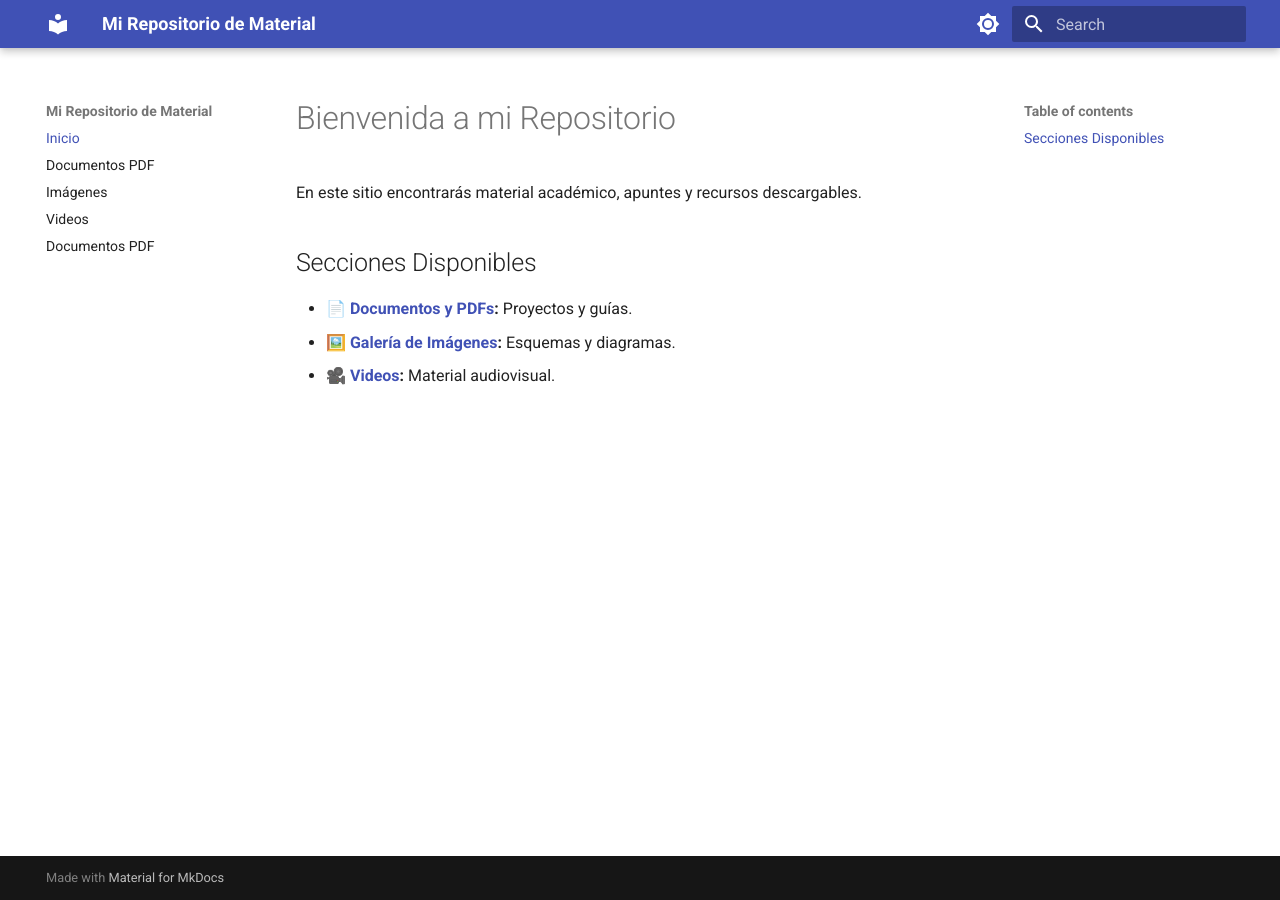
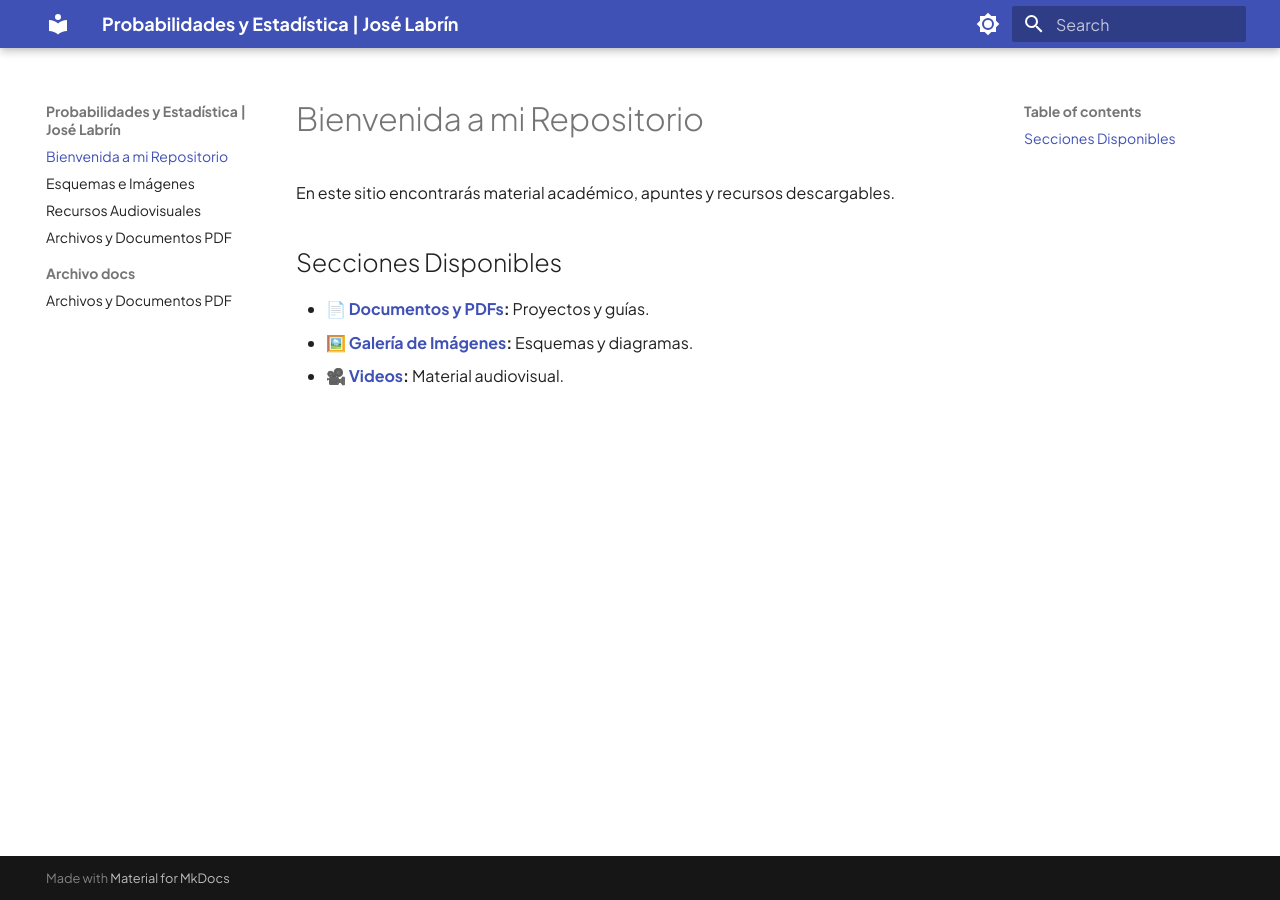
Before and after one commit to jlabrinp/Probabilidades, an MkDocs documentation site: the page built from docs/index.md, in a window 1280 px wide. Built offline with MkDocs 1.6.1 and Material for MkDocs 9.7.7, drawn with Linux system fonts in a browser that asks for light colours.

Commit message:
Revise mkdocs.yml for site details and features
Updated site name, author, and theme settings. Modified navigation and added new markdown extensions.

```diff
--- a/mkdocs.yml
+++ b/mkdocs.yml
@@ -1,31 +1,39 @@
-site_name: Mi Repositorio de Material
-site_description: Apuntes, PDFs compilados y recursos multimedia
+site_name: Probabilidades y Estadística | José Labrín
+site_author: jlabrinp
 
 theme:
   name: material
+  font:
+    text: Plus Jakarta Sans
   palette:
-    - scheme: default
-      primary: indigo
+    - media: "(prefers-color-scheme: light)"
+      scheme: default
+      primary: custom
+      accent: custom
       toggle:
         icon: material/brightness-7
-        name: Modo oscuro
-    - scheme: slate
-      primary: indigo
+        name: Cambiar a modo oscuro
+    - media: "(prefers-color-scheme: dark)"
+      scheme: slate
+      primary: custom
+      accent: custom
       toggle:
         icon: material/brightness-4
-        name: Modo claro
+        name: Cambiar a modo claro
   features:
-    - navigation.indexes
-    - navigation.expand
-    - search.suggest
+    - navigation.instant
+    - navigation.sections
+
+extra_css:
+  - stylesheets/custom.css
 
 markdown_extensions:
   - attr_list
   - md_in_html
-
-nav:
-  - Inicio: index.md
-  - Documentos PDF: visores-pdf.md
-  - Imágenes: imagenes.md
-  - Videos: videos.md
-  - Guía 1: visores-pdf.md
+  - pymdownx.superfences
+  - pymdownx.details
+  - pymdownx.tabbed:
+      alternate_style: true
+  - pymdownx.emoji:
+      emoji_index: !!python/name:material.extensions.emoji.twemoji
+      emoji_generator: !!python/name:material.extensions.emoji.to_svg
```
